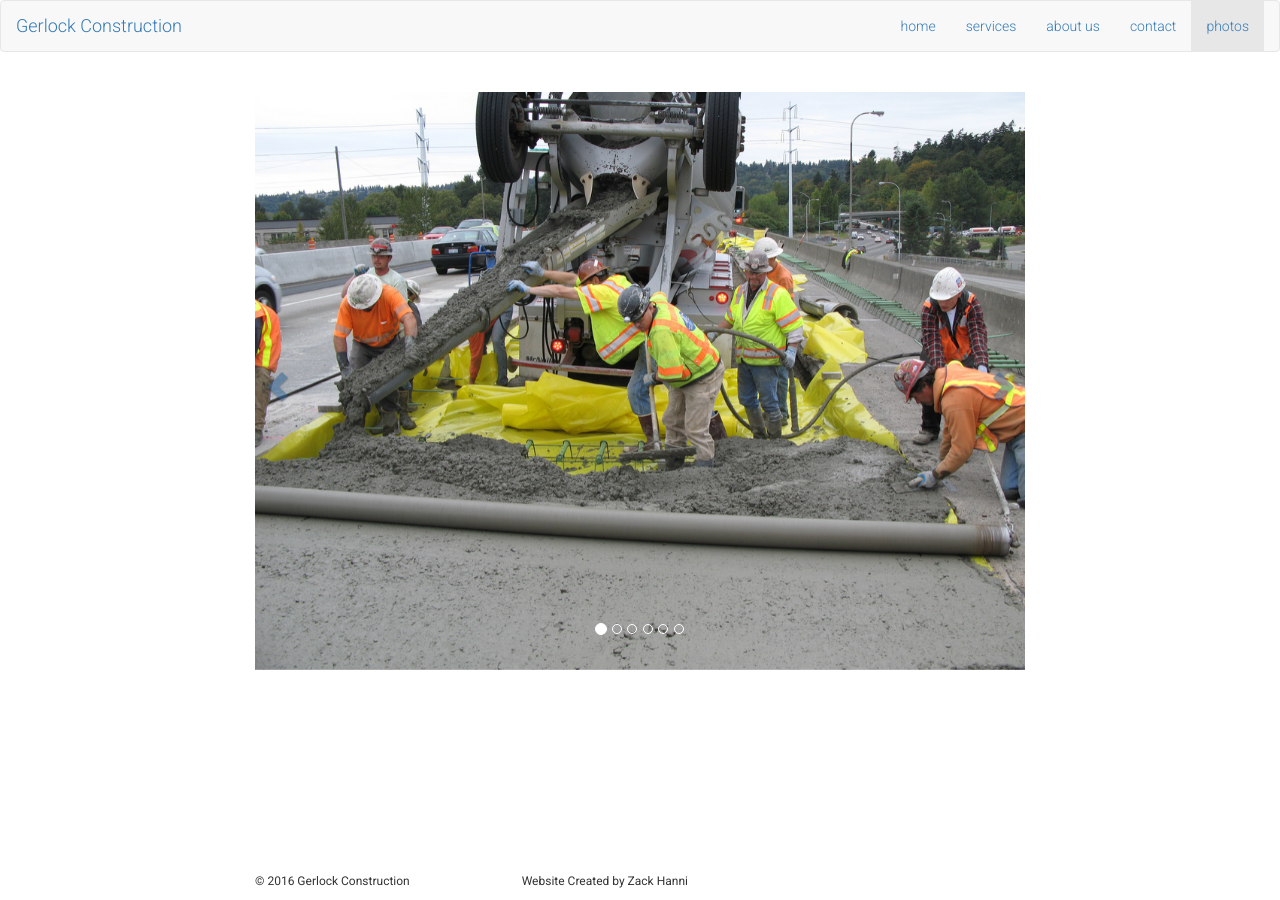
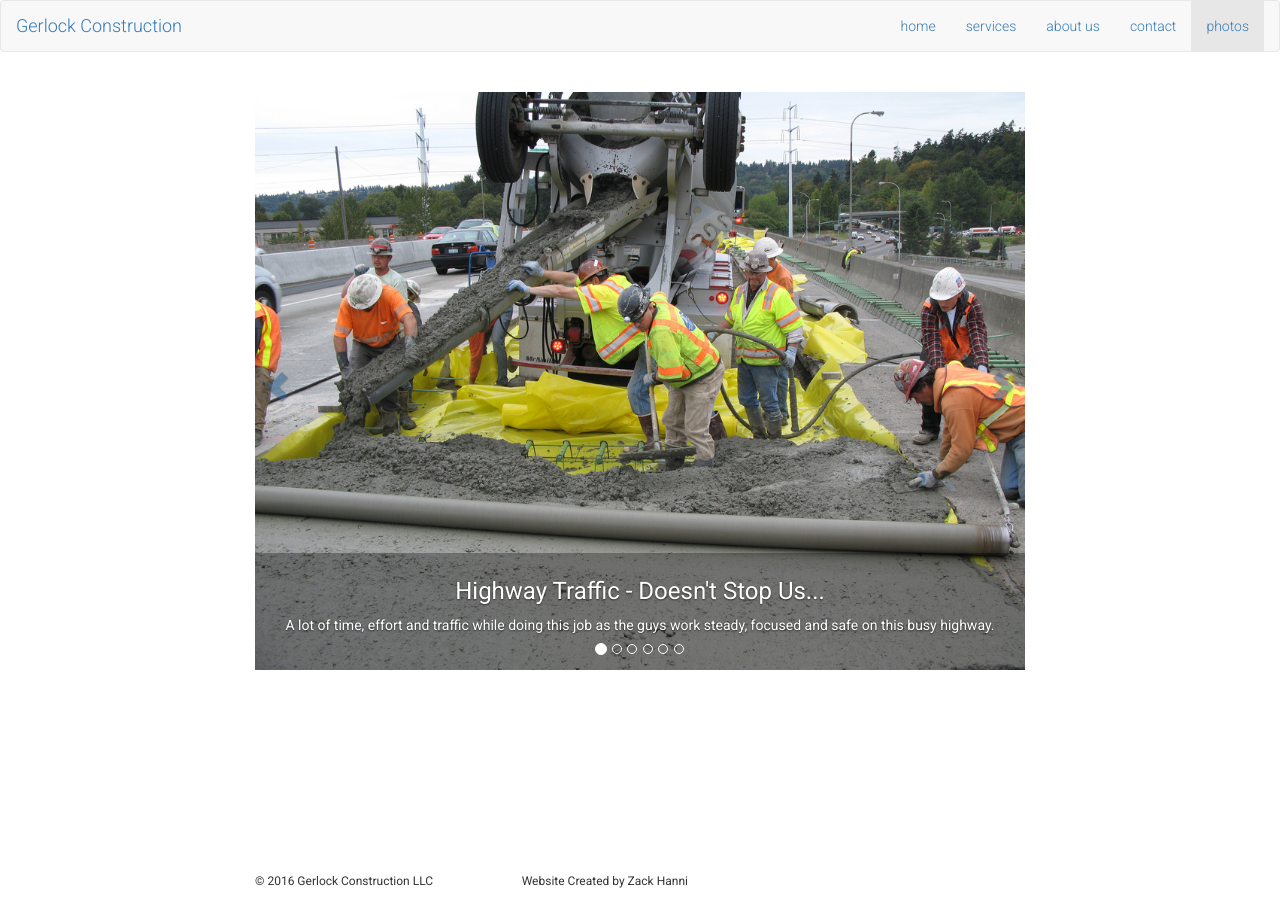
Before and after one commit to gerlock-construction/gerlock-construction.github.io, a Jekyll site: the page built from photos.html, in a window 1280 px wide. Built offline with Jekyll 4.4.1, drawn with Linux system fonts in a browser that asks for light colours.

Commit message:
carousel captions and css

```diff
--- a/_includes/footer.html
+++ b/_includes/footer.html
@@ -1,7 +1,7 @@
 <footer class="container navbar-fixed-bottom"">
     <div class="row">
 
-      <p class="col-sm-4">&copy; 2016 Gerlock Construction</p>
+      <p class="col-sm-4">&copy; 2016 Gerlock Construction LLC</p>
       <p class="col-sm-4">Website Created by Zack Hanni</p>
 
     </div>
--- a/css/main.scss
+++ b/css/main.scss
@@ -26,6 +26,24 @@
 .carousel-inner > .item > img, .carousel-inner > .item > a > img {
     width: 100%;
 }
+
+.carousel-indicators{
+  bottom: 0;
+}
+
+.carousel-caption
+      {
+        position: absolute;
+        right: 0;
+        bottom: 0;
+        left: 0;
+        z-index: 10;
+        padding-top: 5px;
+        padding-bottom: 25px;
+        color: #fff;
+        text-align: center;
+        background: rgba(0,0,0,0.3);
+      }
 
 //all navbar coloring
 .navbar-default .navbar-nav > li > a,
--- a/photos.html
+++ b/photos.html
@@ -22,14 +22,26 @@ filename: photos
     <div class="carousel-inner" role="listbox">
       <div class="item active">
         <img src="img/carousel/job1.jpg" alt="job 1" width="460" height="345">
+        <div class="carousel-caption">
+          <h3>Highway Traffic - Doesn't Stop Us...</h3>
+          <p>A lot of time, effort and traffic while doing this job as the guys work steady, focused and safe on this busy highway.</p>
+        </div>
       </div>
 
       <div class="item">
         <img src="img/carousel/job2.jpg" alt="job 2" width="460" height="345">
+        <div class="carousel-caption">
+          <h3>Down And Dirty!</h3>
+          <p>Somebodys got to do the dirty work!  Why not hire GERLOCK CONSTRUCTION LLC to get the job done....so you don't have to dirty your hands!</p>
+        </div>
       </div>
 
       <div class="item">
         <img src="img/carousel/job3.jpg" alt="job 3" width="460" height="345">
+        <div class="carousel-caption">
+          <h3>Job In Progress...</h3>
+          <p>This construction site in Mt. Laurel, NJ  was completed in 2014 by Gerlock Construction LLC.  This developement needed all new roofs replaced along with new skylights on some of the units.  The weather cooperated with us as we finished the job in good time as predicted when signing the contract.</p>
+        </div>
       </div>
 
       <div class="item">
@@ -42,6 +54,10 @@ filename: photos
 
       <div class="item">
         <img src="img/carousel/job6.jpg" alt="job 6" width="460" height="345">
+        <div class="carousel-caption">
+          <h3>Brittany Lakes And Meadows</h3>
+          <p>One of our big jobs at Brittany Lakes and Meadows.  The guys are in process of removing 1 layer of shingles and replacing them with new GAF Timberline HD Lifetime High Definition Shingles with seal a ridge, ridge capping. </p>
+        </div>
       </div>
     </div>
 
```
